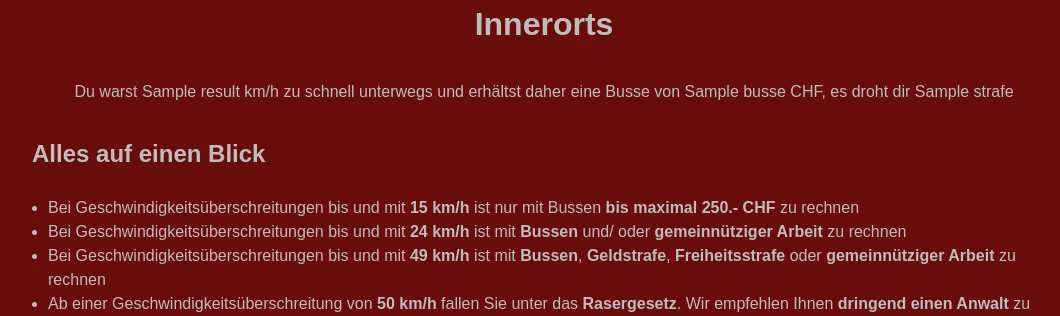
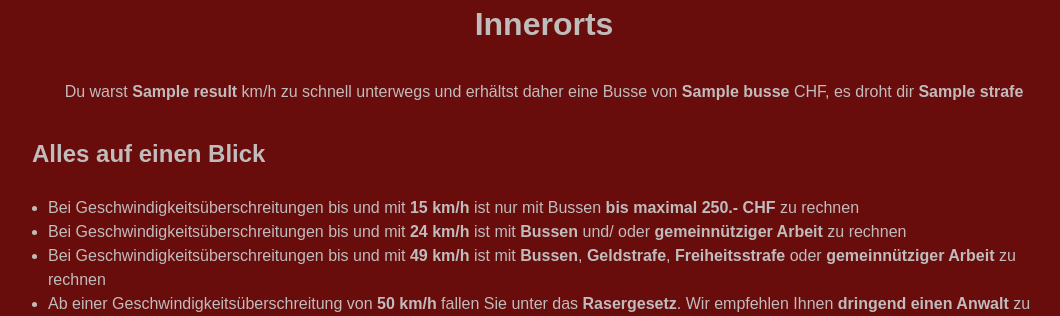
Before and after one commit to yalais/Blitzerrechner-Schweiz, a Flask app: template templates/ergebnisse/ergebnis_innerorts.html in a window 1280 px wide. Shown: the top 316 px of the page, without its empty margins (96-1156 px from the left). Run offline with Flask 3, Linux system fonts and the light colour scheme; the template is opened without the code that fills it: most values are stand-ins (such as "Sample title", 1, 10 or a date in 2020).

Commit message:
minor layout changes

```diff
--- a/app.py
+++ b/app.py
@@ -53,7 +53,7 @@ def land_weiterleitung():
         return render_template('countries/lichtenstein.html')
 
 
-# redericting to the speed input page
+# give the eingabe.html file the street types
 @app.route('/eingabe')
 def index():
     street_types = ['30er Zone', 'Innerorts', 'Ausserorts', 'Autobahn']
--- a/templates/eingabe.html
+++ b/templates/eingabe.html
@@ -79,7 +79,7 @@
             <label class="label.title" for="wiederholung">Wiederholungstäter:
                 <div class="info-box">
                     <i class="info-icon">info</i>
-                    <span class="info-text">Als Wiederholungstäter gillst du wenn du in den letzten 2 Jahren einen Führerausweisentzug hattest,
+                    <span class="info-text">Als Wiederholungstäter gilltest du wenn du in den letzten 2 Jahren einen Führerausweisentzug hattest,
                         du dich noch in der Probezeit befindest oder deinen Führerausweis auf Probezeit besitzt
                     </span>
                 </div>
--- a/templates/ergebnisse/ergebnis_ausserorts.html
+++ b/templates/ergebnisse/ergebnis_ausserorts.html
@@ -11,7 +11,7 @@
 <div class="container">
     <header class="centered">
         <h1>Ausserorts</h1>
-        <p>Du warst {{result}} km/h zu schnell unterwegs und erhältst daher eine Busse von {{busse}} CHF, es droht dir {{strafe}}</p>
+        <p>Du warst <b>{{result}}</b> km/h zu schnell unterwegs und erhältst daher eine Busse von <b>{{busse}}</b> CHF, es droht dir <b>{{strafe}}</b></p>
     </header>
 
     <section>
--- a/templates/ergebnisse/ergebnis_autobahn.html
+++ b/templates/ergebnisse/ergebnis_autobahn.html
@@ -11,7 +11,7 @@
 <div class="container">
     <header class="centered">
         <h1>Autobahn</h1>
-        <p>Du warst {{result}} km/h zu schnell unterwegs und erhältst daher eine Busse von {{busse}} CHF, es droht dir {{strafe}}</p>
+        <p>Du warst <b>{{result}}</b> km/h zu schnell unterwegs und erhältst daher eine Busse von <b>{{busse}}</b> CHF, es droht dir <b>{{busse}}</b></p>
     </header>
 
     <section>
--- a/templates/ergebnisse/ergebnis_innerorts.html
+++ b/templates/ergebnisse/ergebnis_innerorts.html
@@ -11,7 +11,7 @@
 <div class="container">
     <header class="centered">
         <h1>Innerorts</h1>
-        <p>Du warst {{result}} km/h zu schnell unterwegs und erhältst daher eine Busse von {{busse}} CHF, es droht dir {{strafe}}</p>
+        <p>Du warst <b>{{result}}</b> km/h zu schnell unterwegs und erhältst daher eine Busse von <b>{{busse}}</b> CHF, es droht dir <b>{{strafe}}</b></p>
     </header>
 
     <section>
```
Also changed, not shown: 1 other file.
